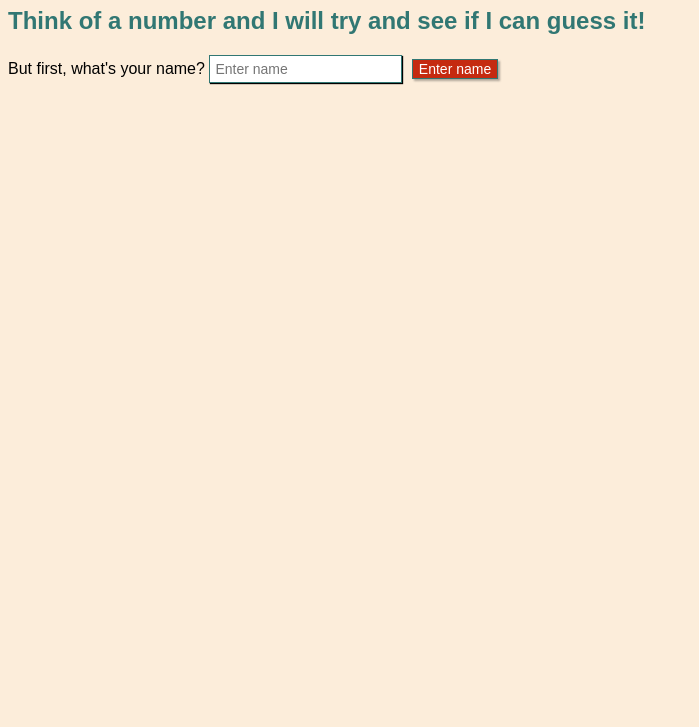
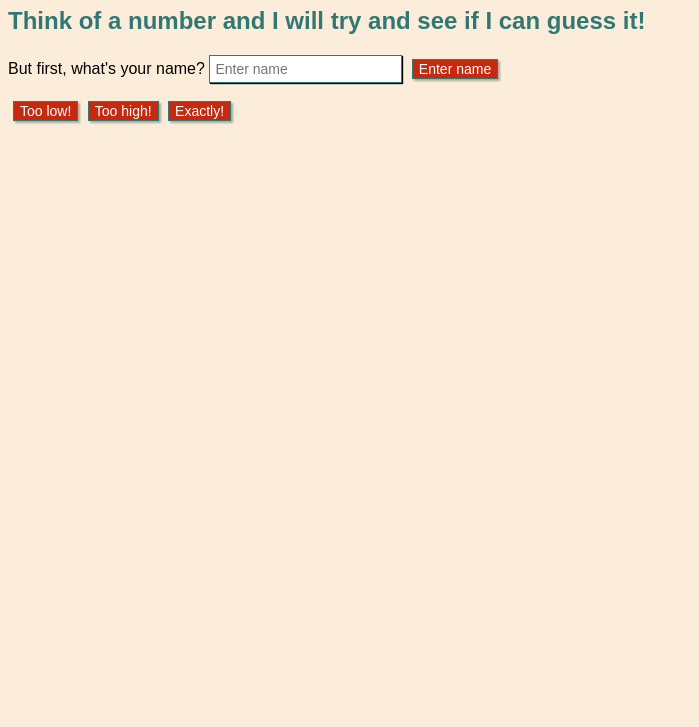
Before and after one commit to MatDat/reverseGuessNumber, a plain HTML site: page index.html in a window 1280 px wide. Shown: the part 73-800 px from the top of the page, without its empty margins (0-699 px from the left). Drawn offline with Linux system fonts and the light colour scheme.

Commit message:
Algorithm implemented

```diff
--- a/index.html
+++ b/index.html
@@ -28,6 +28,12 @@
       </label>
     </form>
 
+    <div id="btnDiv">
+      <button class="btn" id="btnTooLow">Too low!</button>
+      <button class="btn" id="btnTooHigh">Too high!</button>
+      <button class="btn" id="btnCorrect">Exactly!</button>
+    </div>
+
     <ul id="guessList"></ul>
 
     <div id="endGameMessage">
```
